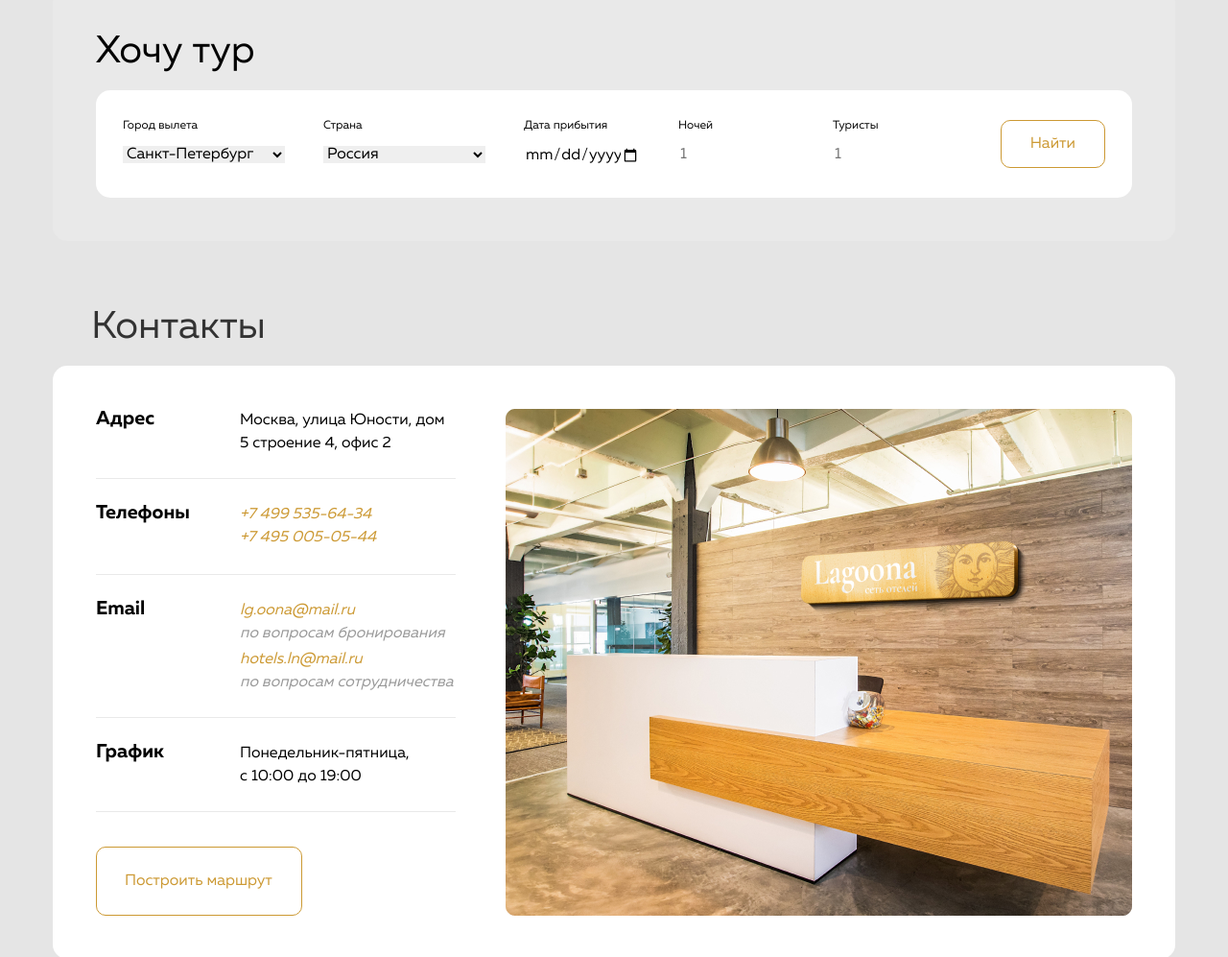
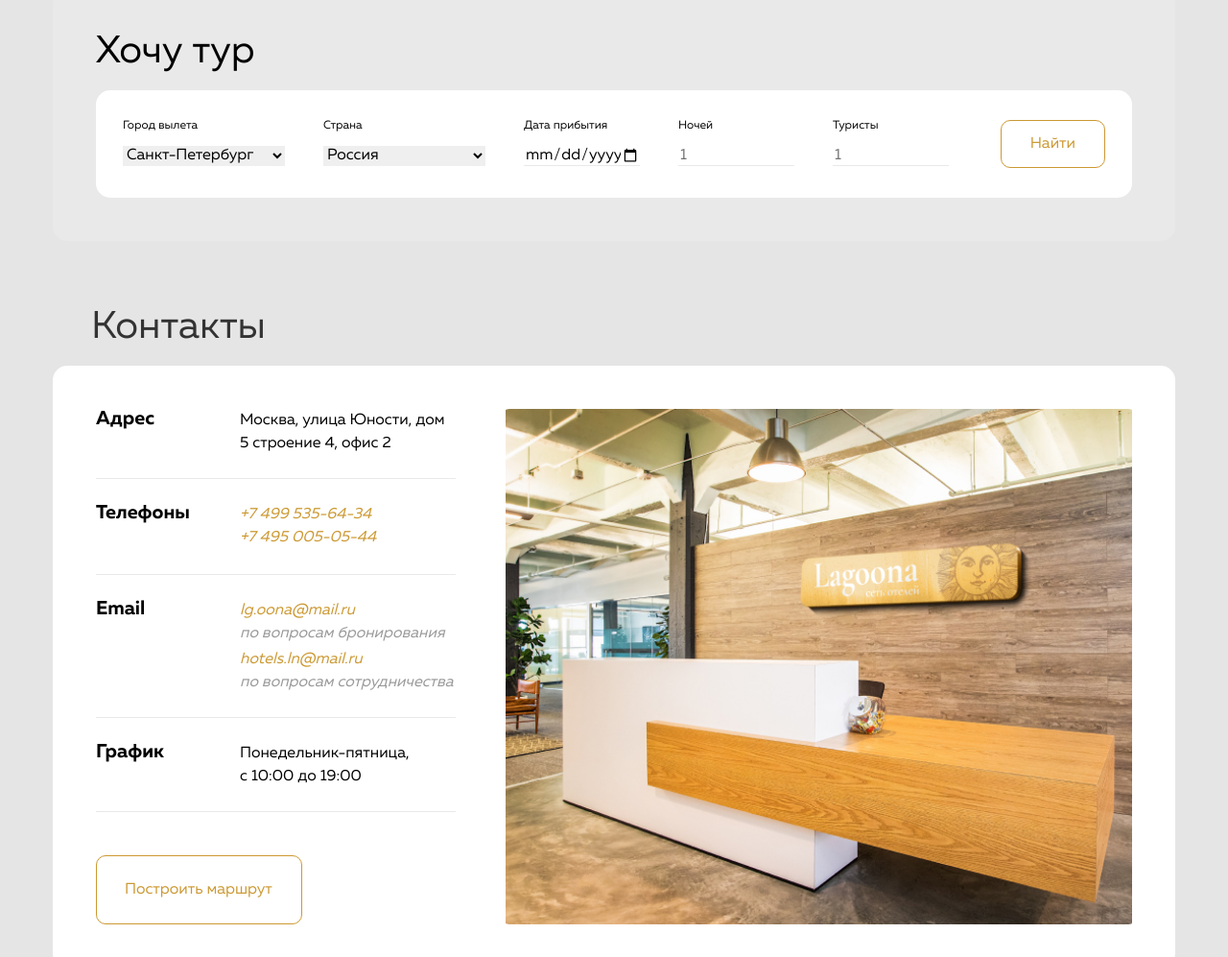
Before and after one commit to Lifanov1996/HotelLagoona, a plain HTML site: page index.html in a window 1280 px wide. Shown: the part 4360-5357 px from the top of the page at 96% size. Drawn offline with Linux system fonts and the light colour scheme.

Commit message:
Changed css style

```diff
--- a/css/style.css
+++ b/css/style.css
@@ -567,12 +567,21 @@ a{
   margin-bottom: 15px;
 }
 
+.tur-label{
+  padding-top: 15px;
+}
+
 .tur-name-item-form{
+  height: 21px;
   font-weight: 400;
   font-size: 16px;
   line-height: 16px;
   color: #000;
   border: none;
+}
+
+.tur-name-item-input{
+  border-bottom: 1px solid #E9E9E9;
 }
 
 .tur-item{
@@ -622,7 +631,7 @@ a{
 }
 
 .contacts-left-block:nth-child(4n){
-  margin-bottom: auto;
+  margin-bottom: 45px;
 }
 
 .contacts-title-block{
@@ -705,6 +714,8 @@ a{
 }
 
 .contacts-image{
+  flex-direction: column;
+  justify-content: flex-end;
   width: 653px;
   min-height: 528px;
   background-size: cover;
--- a/index.html
+++ b/index.html
@@ -450,16 +450,22 @@
                 </select>
               </div>
               <div class="tur-input tur-item">
-                <div class="tur-name-form">Дата прибытия</div>
-                <input class="tur-name-item-form" type="date" name="Дата прибытия">
+                <label class="tur-input">
+                  <div class="tur-name-form">Дата прибытия</div>
+                  <input class="tur-name-item-form tur-name-item-input" type="date" name="Дата прибытия">
+                </label>
               </div>
               <div class="tur-input tur-item">
-                <div class="tur-name-form">Ночей</div>
-                <input class="tur-name-item-form" type="number" step="1" placeholder="1" min="1" name="Ночей" required>
+                <label class="tur-input">
+                  <div class="tur-name-form">Ночей</div>
+                  <input class="tur-name-item-form tur-name-item-input" type="number" step="1" placeholder="1" min="1" name="Ночей" required>
+                </label>
               </div>
               <div class="tur-input tur-item">
-                <div class="tur-name-form">Туристы</div>
-                <input class="tur-name-item-form" type="number" step="1" placeholder="1" min="1" name="Туристы" required>
+                <label class=" tur-input">
+                  <div class="tur-name-form">Туристы</div>
+                  <input class="tur-name-item-form tur-name-item-input" type="number" step="1" placeholder="1" min="1" name="Туристы" required>
+                </label>
               </div>
               <button class="tur-btn" type="submit">Найти</button>
             </form>
@@ -516,7 +522,7 @@
             </div>
             <a class="contacts-link-btn" href="">Построить маршрут</a>
           </div>
-          <div class="contacts-right">
+          <div class="contacts-right flex">
             <div class="contacts-image"></div>
           </div>
         </div>
```
